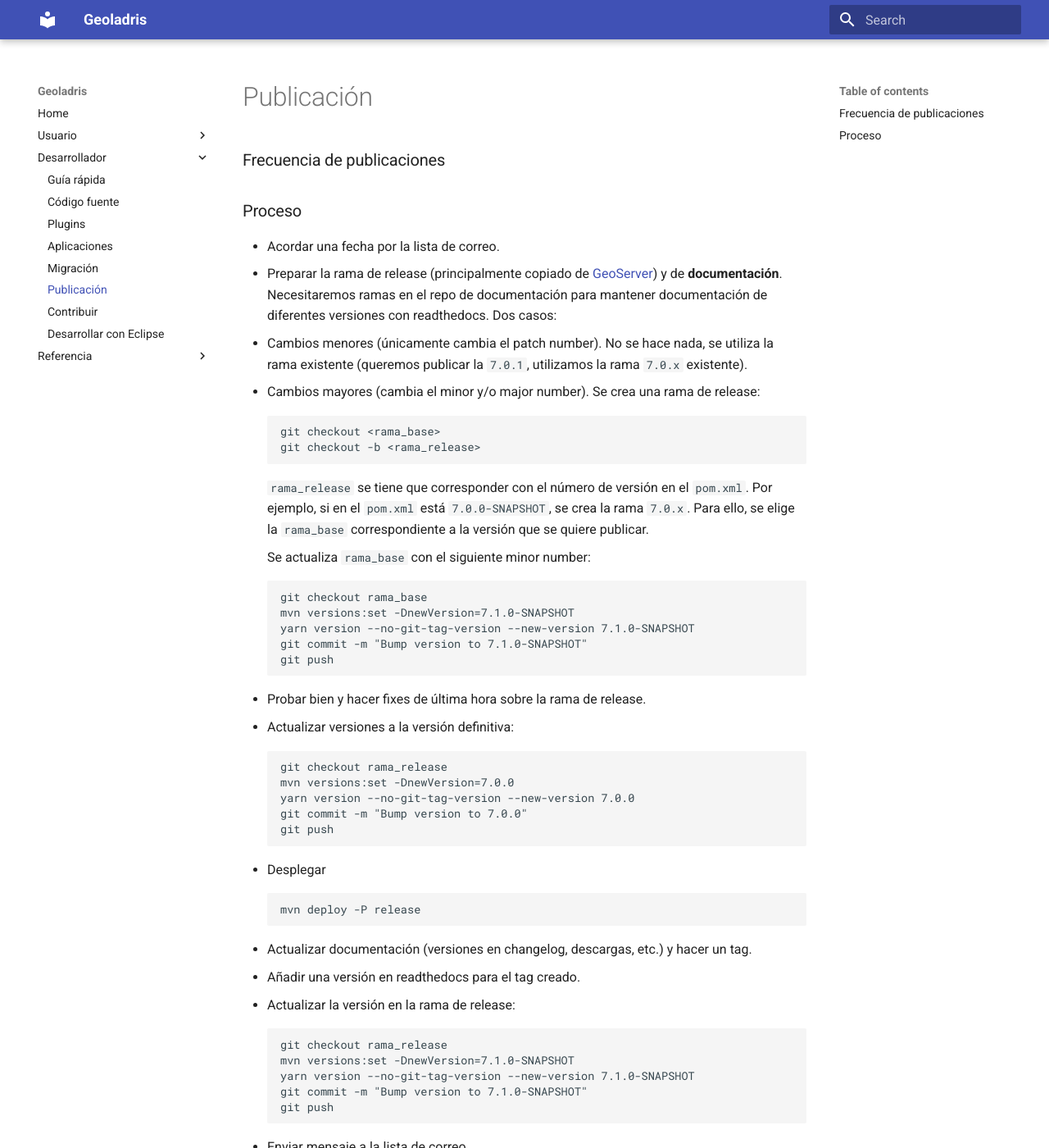
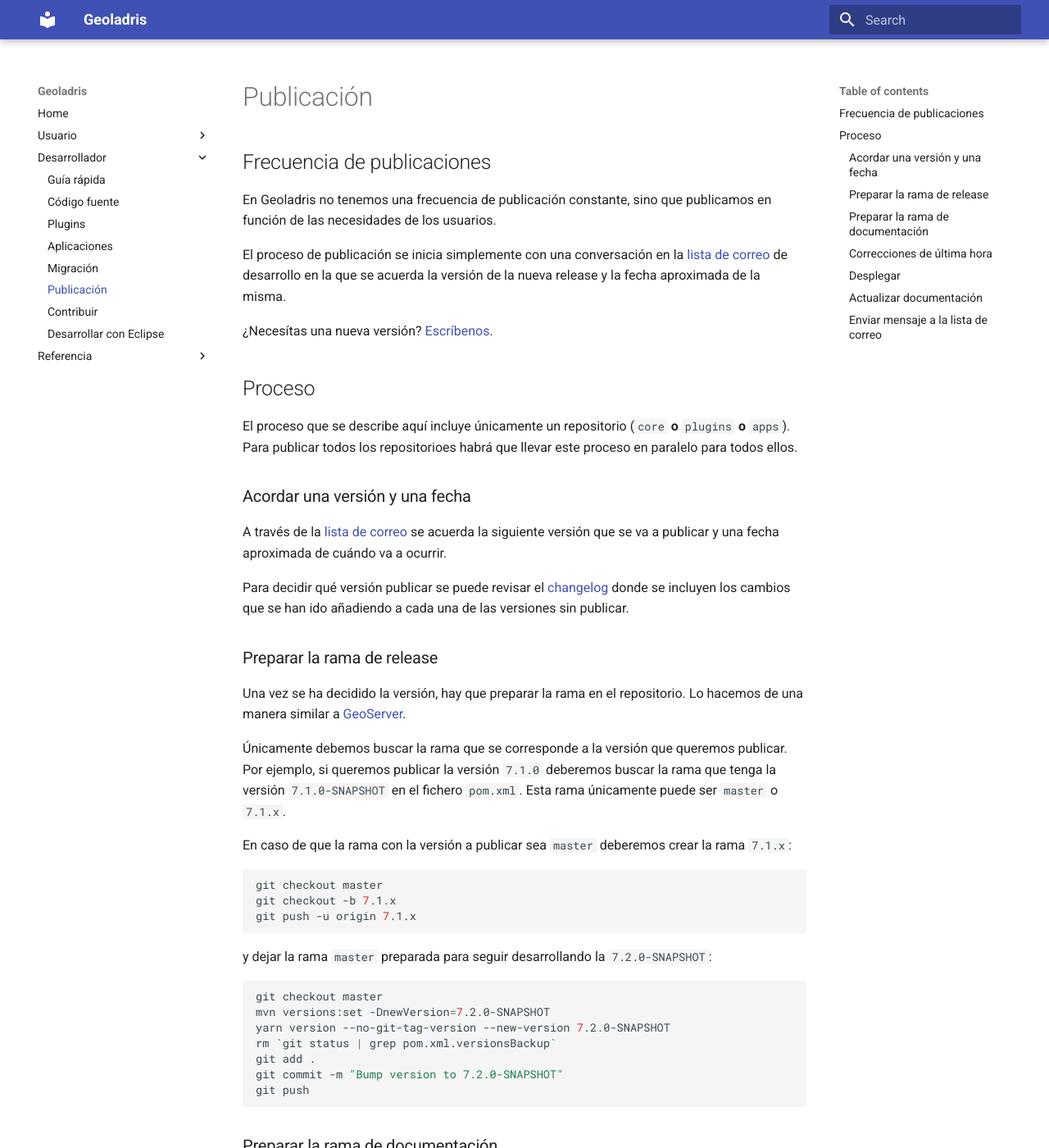
Before and after one commit to geoladris/doc, an MkDocs documentation site: the page built from docs/dev/releases.md, in a window 1280 px wide and 1400 px high. Shown: the whole window at 82% size. Built offline with MkDocs 1.6.1 and Material for MkDocs 9.7.7, drawn with Linux system fonts in a browser that asks for light colours; old or Windows-style settings are respelled for this version of MkDocs; some of the changed text lies outside the part shown.

Commit message:
Add doc about releases and branches

````diff
--- a/docs/dev/releases.md
+++ b/docs/dev/releases.md
@@ -1,59 +1,131 @@
-### Frecuencia de publicaciones
+## Frecuencia de publicaciones
 
-### Proceso
+En Geoladris no tenemos una frecuencia de publicación constante, sino que publicamos en función de las necesidades de los usuarios.
 
-* Acordar una fecha por la lista de correo.
-* Preparar la rama de release (principalmente copiado de [GeoServer](http://docs.geoserver.org/stable/en/developer/release-guide/index.html#if-you-are-cutting-the-first-rc-of-a-series-create-the-stable-branch)) y de **documentación**. Necesitaremos ramas en el repo de documentación para mantener documentación de diferentes versiones con readthedocs. Dos casos:
+El proceso de publicación se inicia simplemente con una conversación en la [lista de correo](contribute.md#lista-de-correo) de desarrollo en la que se acuerda la versión de la nueva release y la fecha aproximada de la misma.
 
-  - Cambios menores (únicamente cambia el patch number). No se hace nada, se utiliza la rama existente (queremos publicar la `7.0.1`, utilizamos la rama `7.0.x` existente).
-  - Cambios mayores (cambia el minor y/o major number). Se crea una rama de release:
+¿Necesítas una nueva versión? [Escríbenos](contribute.md#lista-de-correo).
 
-        :::
-        git checkout <rama_base>
-        git checkout -b <rama_release>
+## Proceso
+
+El proceso que se describe aquí incluye únicamente un repositorio (`core` **o** `plugins` **o** `apps`). Para publicar todos los repositorioes habrá que llevar este proceso en paralelo para todos ellos.
+
+### Acordar una versión y una fecha
+
+A través de la [lista de correo](contribute.md#lista-de-correo) se acuerda la siguiente versión que se va a publicar y una fecha aproximada de cuándo va a ocurrir.
+
+Para decidir qué versión publicar se puede revisar el [changelog](../ref/changelog.md) donde se incluyen los cambios que se han ido añadiendo a cada una de las versiones sin publicar.
+
+### Preparar la rama de release
+
+Una vez se ha decidido la versión, hay que preparar la rama en el repositorio. Lo hacemos de una manera similar a [GeoServer](http://docs.geoserver.org/stable/en/developer/release-guide/index.html#if-you-are-cutting-the-first-rc-of-a-series-create-the-stable-branch).
+
+Únicamente debemos buscar la rama que se corresponde a la versión que queremos publicar. Por ejemplo, si queremos publicar la versión `7.1.0` deberemos buscar la rama que tenga la versión `7.1.0-SNAPSHOT` en el fichero `pom.xml`. Esta rama únicamente puede ser `master` o `7.1.x`.
+
+En caso de que la rama con la versión a publicar sea `master` deberemos crear la rama `7.1.x`:
+
+```bash
+git checkout master
+git checkout -b 7.1.x
+git push -u origin 7.1.x
+```
+
+y dejar la rama `master` preparada para seguir desarrollando la `7.2.0-SNAPSHOT`:
+
+```bash
+git checkout master
+mvn versions:set -DnewVersion=7.2.0-SNAPSHOT
+yarn version --no-git-tag-version --new-version 7.2.0-SNAPSHOT
+rm `git status | grep pom.xml.versionsBackup`
+git add .
+git commit -m "Bump version to 7.2.0-SNAPSHOT"
+git push
+```
+
+### Preparar la rama de documentación
+
+Para tener documentación de todas las versiones utilizamos ramas y tags como un repositorio de desarrollo que luego publicaremos en [ReadTheDocs](https://readthedocs.org/projects/geoladris/).
+
+El proceso es idéntico al de la [rama de release](#preparar-la-rama-de-release) pero sin necesidad de actualizar versiones. Si hemos tenido que crear la rama de release a partir de `master` para el desarrollo, lo haremos aquí también:
+
+```bash
+git checkout master
+git checkout -b 7.1.x
+git push -u origin 7.1.x
+```
+
+### Correcciones de última hora
+
+Una vez las ramas están listas para el despliegue se probará todo bien y se harán cambios de última hora. En este momento únicamente se pueden introducir correcciones a errores; estas correcciones hay que documentarlas inmediatamente en el changelog.
+
+### Desplegar
+
+Cuando el software esté listo para el despliegue, actualizaremos la rama de release con la versión definitiva y la publicaremos:
+
+```bash
+# Bump
+git checkout 7.1.x
+mvn versions:set -DnewVersion=7.1.0
+yarn version --no-git-tag-version --new-version 7.1.0
+rm `git status | grep pom.xml.versionsBackup`
+
+# Commit
+git add .
+git commit -m "Bump version to 7.1.0"
+
+# Push
+git tag 7.1.0
+git push
+git push --tags
+```
+
+El despliegue se debería realizar automáticamente con Travis. Deberemos esperar a que Travis envíe el correo de notificación de éxito y luego comprobar que los artefactos se han publicado correctamente, tanto con [Maven](nullisland.geomati.co:8082/repository/releases/org/geoladris) como con [yarn](https://www.npmjs.com/search?q=geoladris).
+
+Para terminar, dejaremos la rama de release preparada con la siguiente versión (patch version++):
+
+```bash
+mvn versions:set -DnewVersion=7.1.1-SNAPSHOT
+yarn version --no-git-tag-version --new-version 7.1.1-SNAPSHOT
+rm `git status | grep pom.xml.versionsBackup`
+git add .
+git commit -m "Bump version to 7.1.1-SNAPSHOT"
+git push
+```
+
+### Actualizar documentación
+
+Una vez la versión está publicada, deberemos actualizar la documentación. Las tareas a realizar son:
+
+* Actualizar el changelog con las nuevas versiones, incluyendo fecha de publicación.
+
+* Crear un tag en el repositorio de documentación:
+
+        :::bash
+        git checkout 7.1.x
+        git tag 7.1.0
+        git push --tags
 
 
-    `rama_release` se tiene que corresponder con el número de versión en el `pom.xml`. Por ejemplo, si en el `pom.xml` está `7.0.0-SNAPSHOT`, se crea la rama `7.0.x`. Para ello, se elige la `rama_base` correspondiente a la versión que se quiere publicar.
+* Añadir una versión en ReadTheDocs con el nuevo tag.
 
-    Se actualiza `rama_base` con el siguiente minor number:
+* Mezclar cambios de la documentación en `master` (al menos el changelog).
 
-        :::
-        git checkout rama_base
-        mvn versions:set -DnewVersion=7.1.0-SNAPSHOT
-        yarn version --no-git-tag-version --new-version 7.1.0-SNAPSHOT
-        git commit -m "Bump version to 7.1.0-SNAPSHOT"
-        git push
+### Enviar mensaje a la lista de correo
 
+Por último, es necesario enviar un correo a la lista. Se puede utilizar la siguiente plantilla:
 
-* Probar bien y hacer fixes de última hora sobre la rama de release.
-* Actualizar versiones a la versión definitiva:
+**Asunto**: Nueva versión `<versión>`
 
-        :::
-        git checkout rama_release
-        mvn versions:set -DnewVersion=7.0.0
-        yarn version --no-git-tag-version --new-version 7.0.0
-        git commit -m "Bump version to 7.0.0"
-        git push
+**Mensaje**:
 
+Hola a todos,
 
-* Desplegar
+Acabamos de publicar una nueva versión de Geoladris, la versión `<versión>`.
 
-        :::
-        mvn deploy -P release
+Podéis encontrar los cambios que trae esta nueva versión en https://geoladris.github.io/doc/ref/changelog/.
 
+La documentación general la encontraréis en https://geoladris.github.io/doc/.
 
-* Actualizar documentación (versiones en changelog, descargas, etc.) y hacer un tag.
+Y la documentación sobre versiones anteriores está disponible en ReadTheDocs: https://readthedocs.org/projects/geoladris/.
 
-* Añadir una versión en readthedocs para el tag creado.
-
-* Actualizar la versión en la rama de release:
-
-        :::
-        git checkout rama_release
-        mvn versions:set -DnewVersion=7.1.0-SNAPSHOT
-        yarn version --no-git-tag-version --new-version 7.1.0-SNAPSHOT
-        git commit -m "Bump version to 7.1.0-SNAPSHOT"
-        git push
-
-
-* Enviar mensaje a la lista de correo.
+Saludos.
````
Also changed, not shown: docs/dev/source_code.md (+22 -5 lines), docs/index.md (+1 -0 lines).
